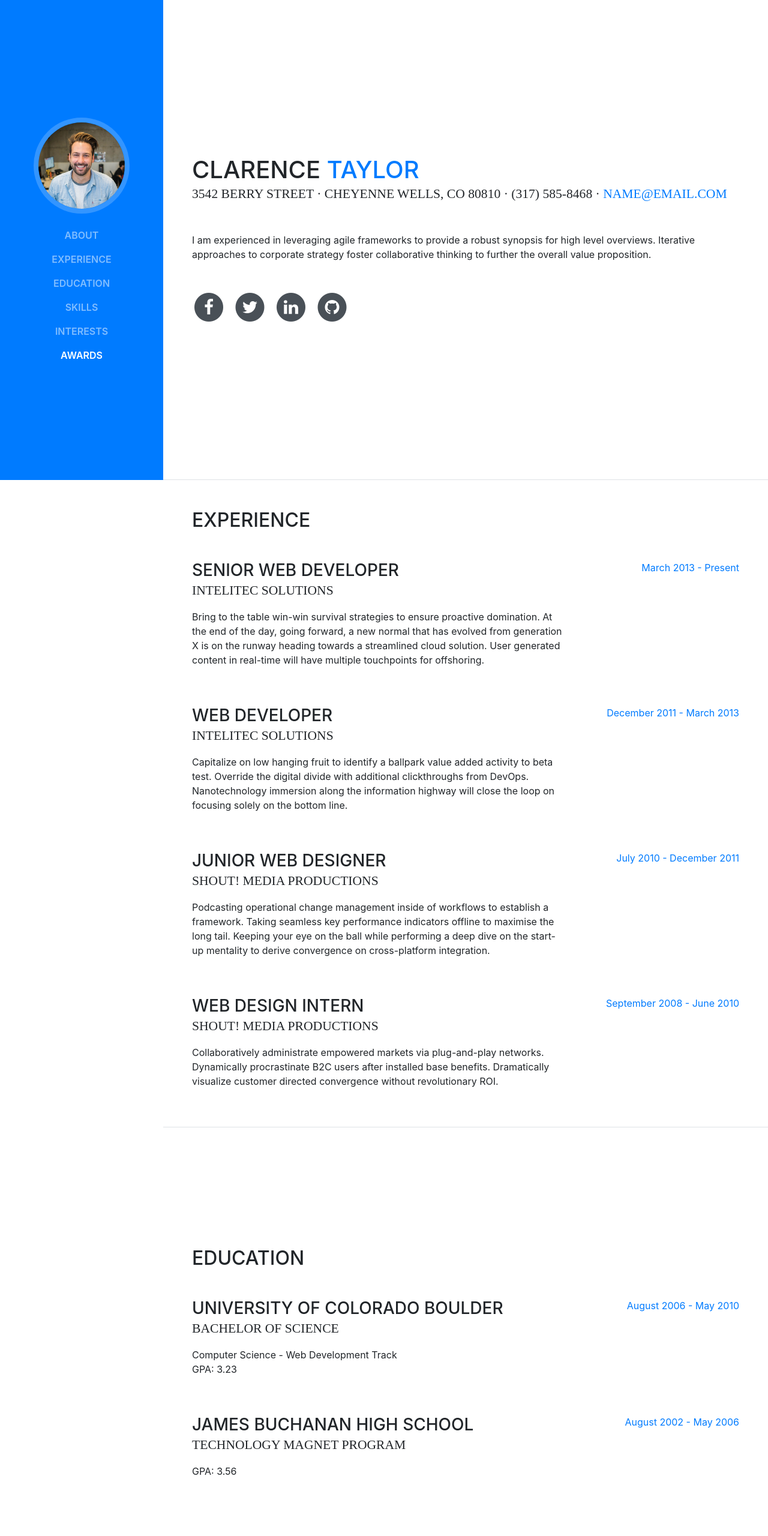
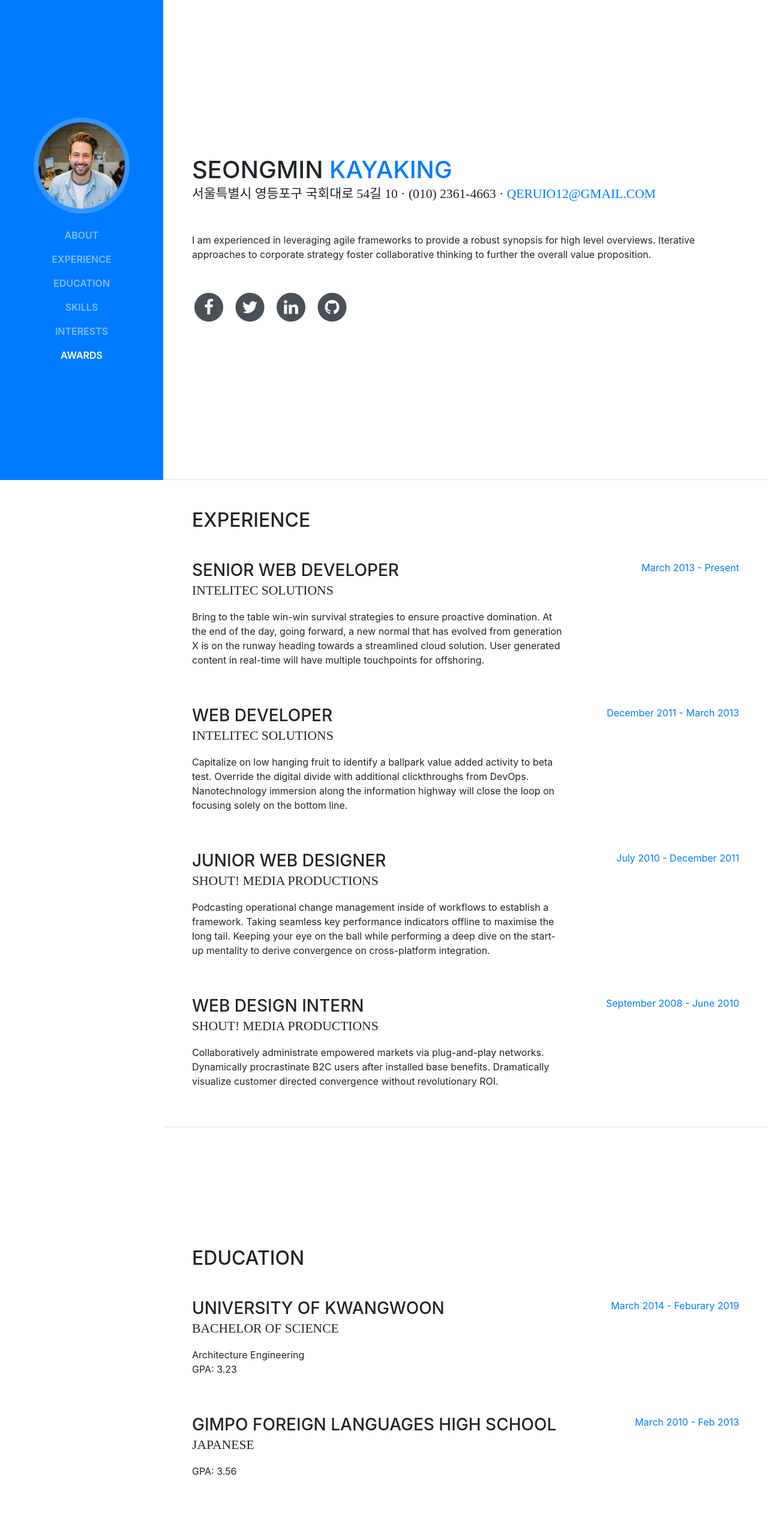
Before and after one commit to KangSeongmin/KangSeongmin.github.io, a website with bundled scripts: page index.html in a window 1280 px wide. Shown: the top 2560 px of the page at 60% size. Built offline with nearby package versions, Linux system fonts and the light colour scheme; a web font is replaced by a local one.

Commit message:
portpolio

```diff
--- a/index.html
+++ b/index.html
@@ -8,7 +8,7 @@
     <meta name="description" content="">
     <meta name="author" content="">
 
-    <title>Resume - Start Bootstrap Theme</title>
+    <title>Resume - Seongmin Kang</title>
 
     <!-- Bootstrap core CSS -->
     <link href="vendor/bootstrap/css/bootstrap.min.css" rel="stylesheet">
@@ -65,16 +65,16 @@
 
       <section class="resume-section p-3 p-lg-5 d-flex d-column" id="about">
         <div class="my-auto">
-          <h1 class="mb-0">Clarence
-            <span class="text-primary">Taylor</span>
+          <h1 class="mb-0">Seongmin
+            <span class="text-primary">kayaking</span>
           </h1>
-          <div class="subheading mb-5">3542 Berry Street · Cheyenne Wells, CO 80810 · (317) 585-8468 ·
-            <a href="mailto:name@email.com">name@email.com</a>
+          <div class="subheading mb-5">서울특별시 영등포구 국회대로 54길 10 · (010) 2361-4663 ·
+            <a href="mailto:name@email.com">qeruio12@gmail.com</a>
           </div>
           <p class="mb-5">I am experienced in leveraging agile frameworks to provide a robust synopsis for high level overviews. Iterative approaches to corporate strategy foster collaborative thinking to further the overall value proposition.</p>
           <ul class="list-inline list-social-icons mb-0">
             <li class="list-inline-item">
-              <a href="#">
+              <a href="https://www.facebook.com/profile.php?id=100004741686350">
                 <span class="fa-stack fa-lg">
                   <i class="fa fa-circle fa-stack-2x"></i>
                   <i class="fa fa-facebook fa-stack-1x fa-inverse"></i>
@@ -98,7 +98,7 @@
               </a>
             </li>
             <li class="list-inline-item">
-              <a href="#">
+              <a href="https://github.com/KangSeongmin/KangSeongmin.github.io">
                 <span class="fa-stack fa-lg">
                   <i class="fa fa-circle fa-stack-2x"></i>
                   <i class="fa fa-github fa-stack-1x fa-inverse"></i>
@@ -167,24 +167,24 @@
 
           <div class="resume-item d-flex flex-column flex-md-row mb-5">
             <div class="resume-content mr-auto">
-              <h3 class="mb-0">University of Colorado Boulder</h3>
+              <h3 class="mb-0">University of Kwangwoon</h3>
               <div class="subheading mb-3">Bachelor of Science</div>
-              <div>Computer Science - Web Development Track</div>
+              <div>Architecture Engineering</div>
               <p>GPA: 3.23</p>
             </div>
             <div class="resume-date text-md-right">
-              <span class="text-primary">August 2006 - May 2010</span>
+              <span class="text-primary">March 2014 - Feburary 2019</span>
             </div>
           </div>
 
           <div class="resume-item d-flex flex-column flex-md-row">
             <div class="resume-content mr-auto">
-              <h3 class="mb-0">James Buchanan High School</h3>
-              <div class="subheading mb-3">Technology Magnet Program</div>
+              <h3 class="mb-0">Gimpo Foreign Languages High School</h3>
+              <div class="subheading mb-3">Japanese</div>
               <p>GPA: 3.56</p>
             </div>
             <div class="resume-date text-md-right">
-              <span class="text-primary">August 2002 - May 2006</span>
+              <span class="text-primary">March 2010 - Feb 2013</span>
             </div>
           </div>
 
```
